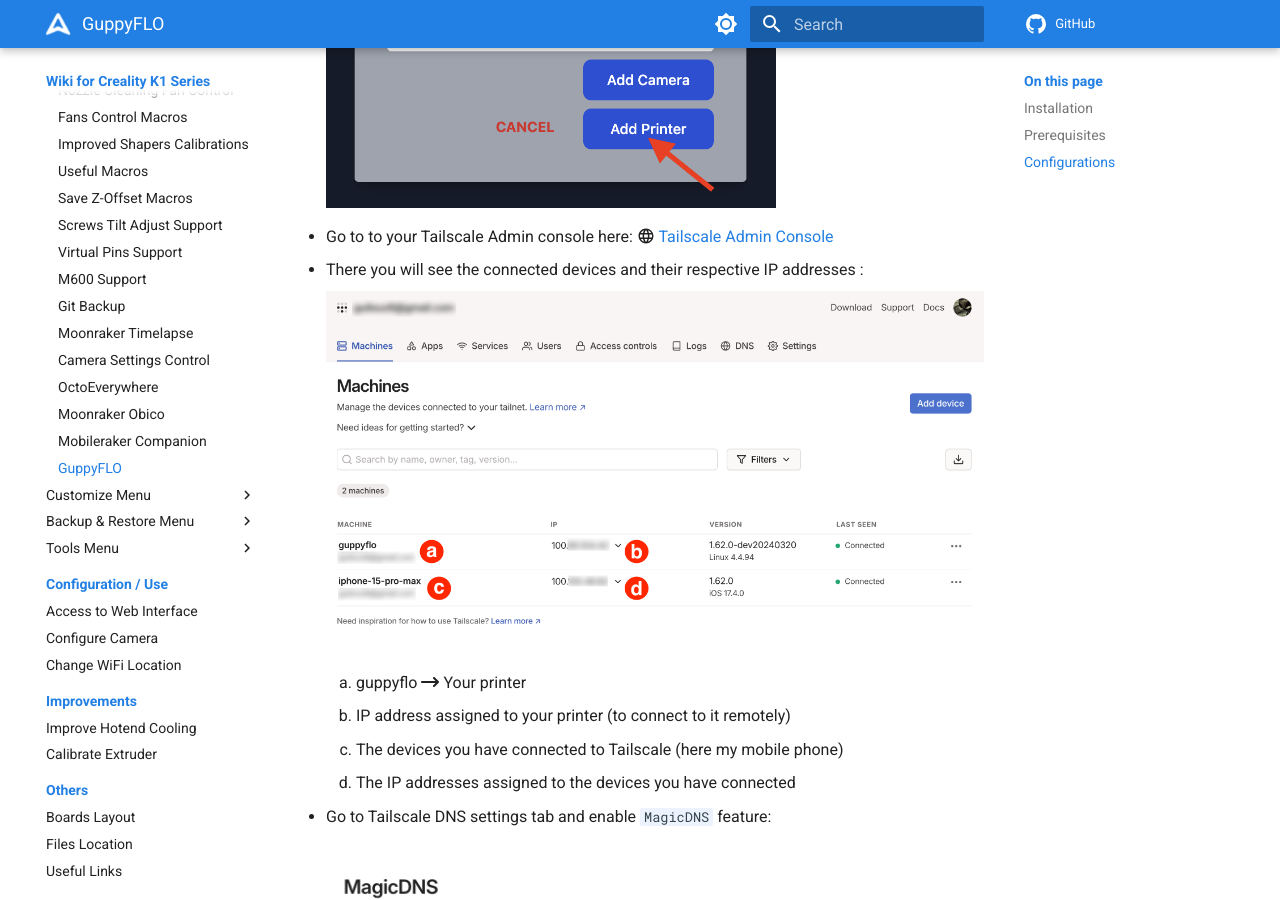
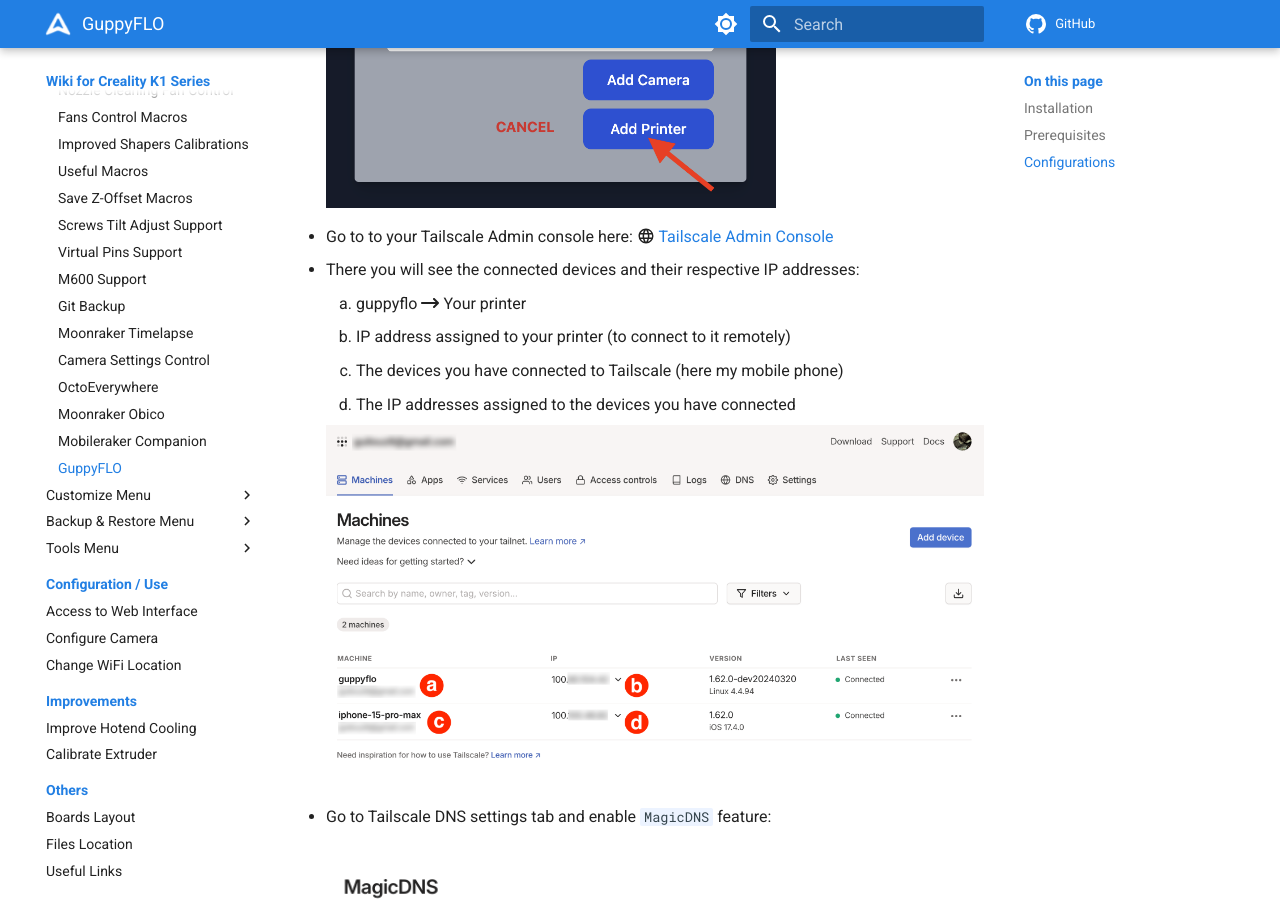
Before and after one commit to Guilouz/Creality-Helper-Script-Wiki, an MkDocs documentation site: the page built from docs/helper-script/guppyflo.md, in a window 1280 px wide and 900 px high, scrolled down 3112 px. Built offline with MkDocs 1.6.1 and Material for MkDocs 9.7.7, drawn with Linux system fonts in a browser that asks for light colours; comment, search, counter and statistics services are not loaded.

Commit message:
Update guppyflo.md

```diff
--- a/docs/helper-script/guppyflo.md
+++ b/docs/helper-script/guppyflo.md
@@ -52,14 +52,14 @@
 
 - Go to to your Tailscale Admin console here: :material-web: [Tailscale Admin Console](https://login.tailscale.com/admin/machines)
 
-- There you will see the connected devices and their respective IP addresses :
-
-    <img width="900" src="../../assets/img/GuppyFLO/06.png">
+- There you will see the connected devices and their respective IP addresses:
 
     1. guppyflo :fontawesome-solid-arrow-right-long: Your printer
     2. IP address assigned to your printer (to connect to it remotely)
     3. The devices you have connected to Tailscale (here my mobile phone)
     4. The IP addresses assigned to the devices you have connected
+
+    <img width="900" src="../../assets/img/GuppyFLO/06.png">
 
 - Go to Tailscale DNS settings tab and enable `MagicDNS` feature:
 
```
